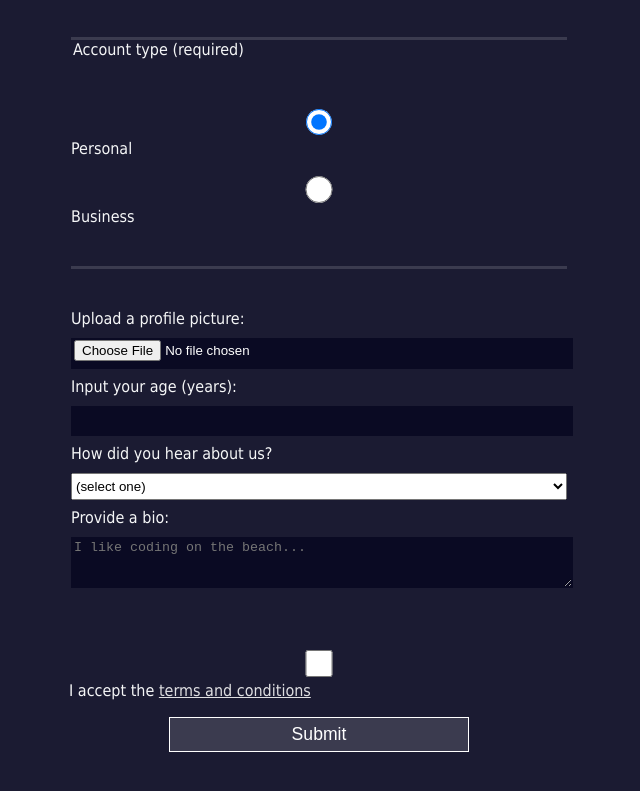
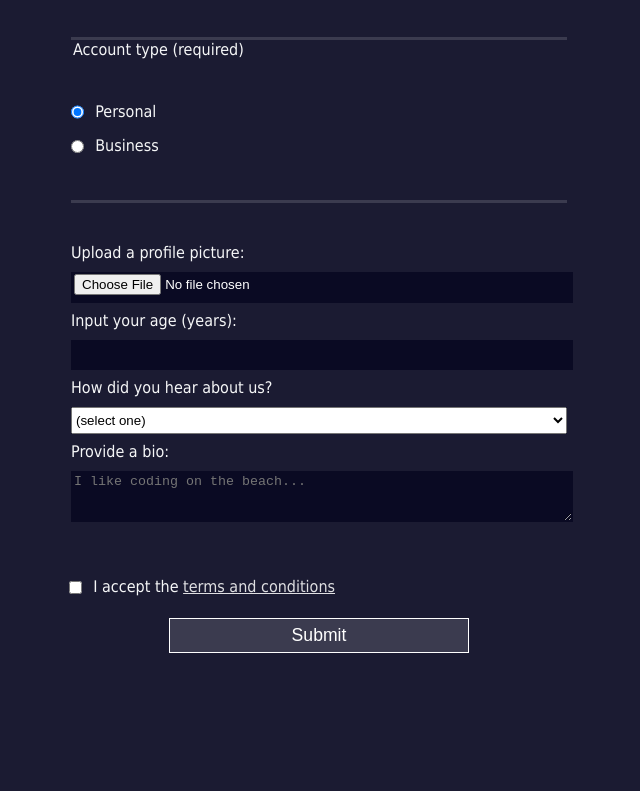
Before and after one commit to Sylva-q/Registration-form, a plain HTML site: page index.html in a window 1280 px wide. Shown: the part 443-1234 px from the top of the page, without its empty margins (321-961 px from the left). After the commit the page ends 1146 px from the top, so only its background shows below. Drawn offline with Linux system fonts and the light colour scheme.

Commit message:
Update index.html
Define 'class' as inline for radio and checkbox inputs, for styling in css

```diff
--- a/index.html
+++ b/index.html
@@ -17,8 +17,8 @@
       </fieldset>
       <fieldset>
         <legend>Account type (required)</legend>
-        <label for="personal-account"><input id="personal-account" type="radio" name="account-type" checked /> Personal</label>
-        <label for="business-account"><input id="business-account" type="radio" name="account-type" /> Business</label>
+        <label for="personal-account"><input id="personal-account" type="radio" name="account-type" class="inline" checked /> Personal</label>
+        <label for="business-account"><input id="business-account" type="radio" name="account-type" class="inline" /> Business</label>
         <!--name="account-type" makes it not possible to select both radio inputs at the same time.-->
       </fieldset>
 
@@ -40,7 +40,7 @@
       </fieldset>
 
       <label for="terms-and-conditions">
-        <input id="terms-and-conditions" type="checkbox" required name="terms-and-conditions" /> I accept the <a href="https://www.freecodecamp.org/news/terms-of-service/">terms and conditions</a>
+        <input id="terms-and-conditions" type="checkbox" name="terms-and-conditions" class="inline" required /> I accept the <a href="https://www.freecodecamp.org/news/terms-of-service/">terms and conditions</a>
       </label>
       <input type="submit" value="Submit" />
     </form>
```
